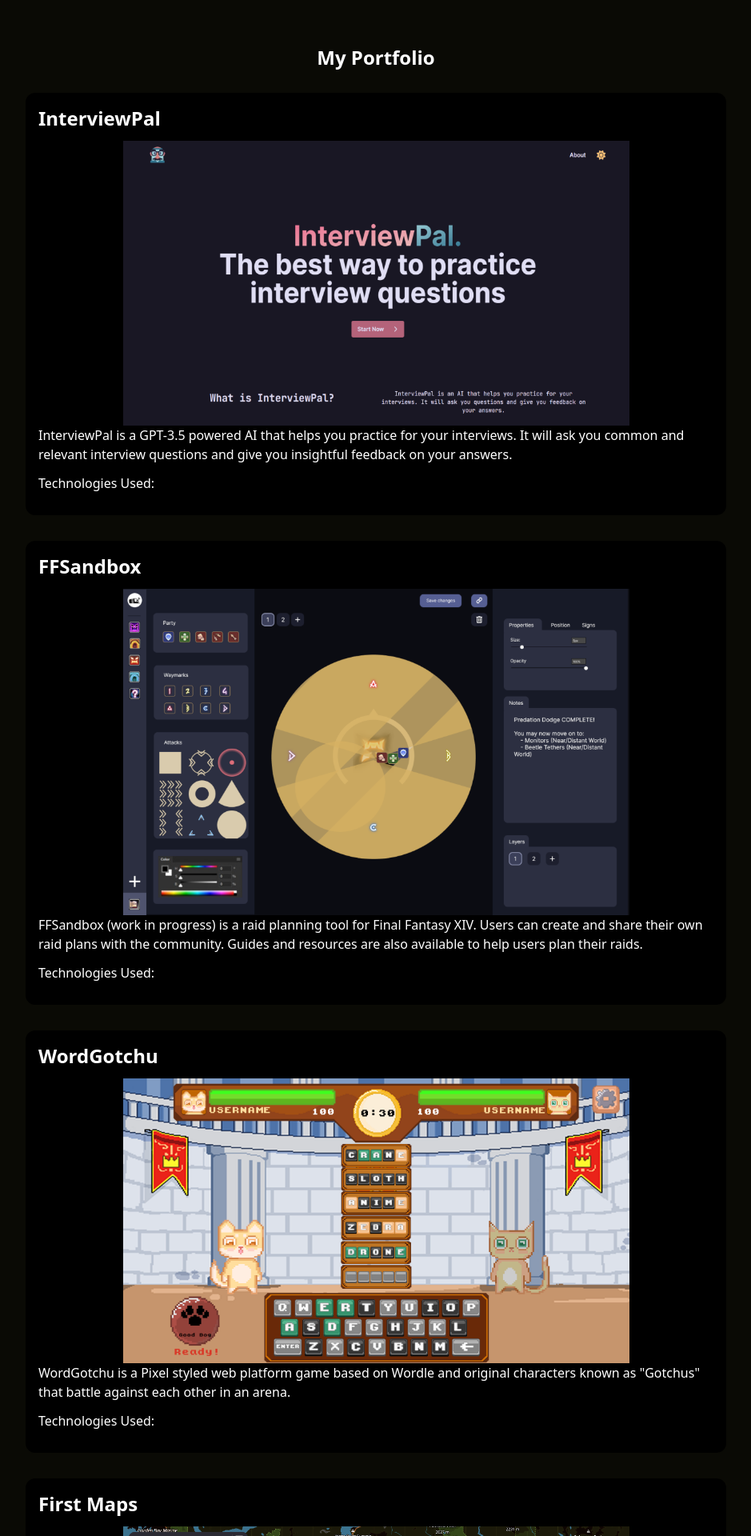
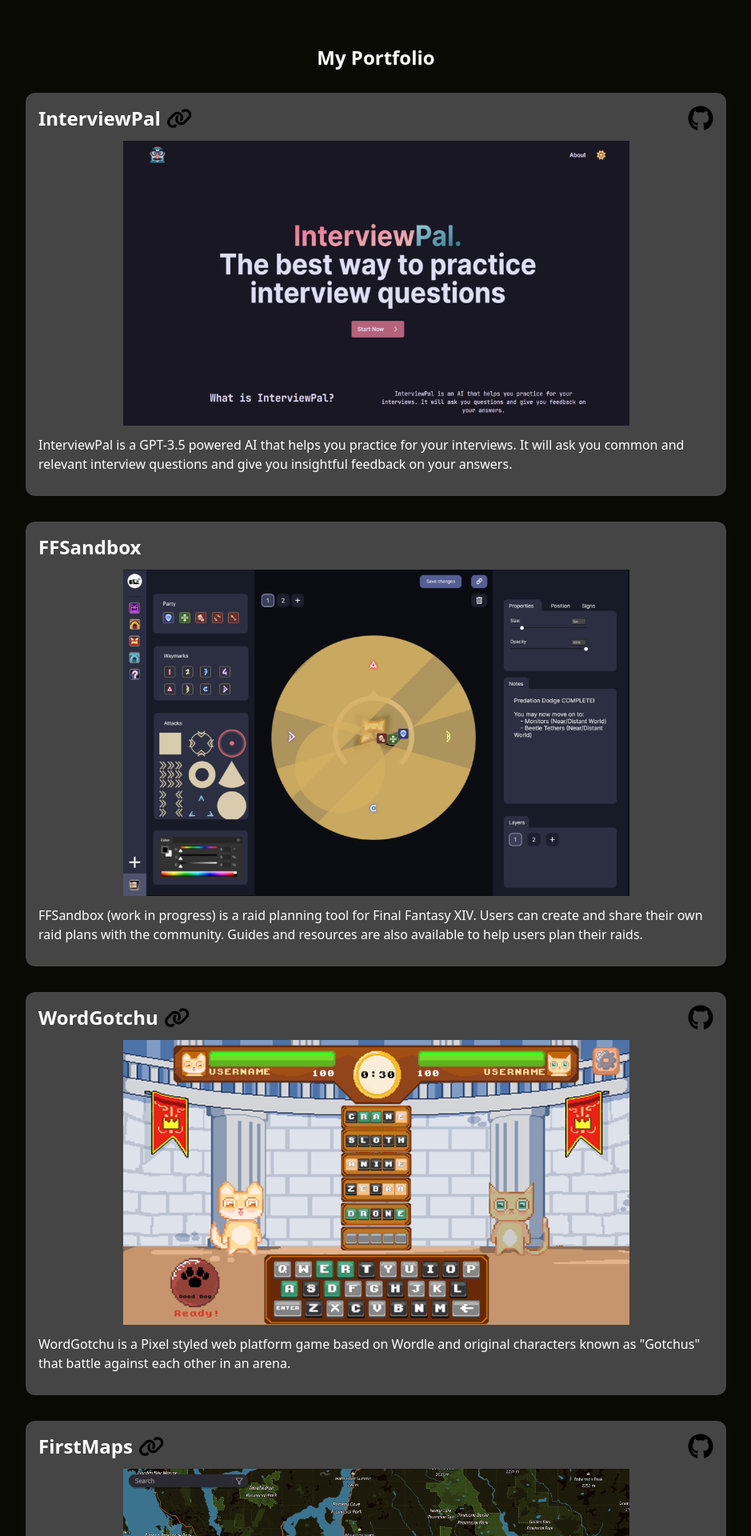
Before and after one commit to kieferhogg/portfolio, a Next.js app: page / in a window 1280 px wide. Shown: the part 780-2700 px from the top of the page at 80% size, without its empty margins (210-1149 px from the left). Built offline with nearby package versions, Linux system fonts and the light colour scheme.

Commit message:
buggfixes and added link and github

```diff
--- a/src/pages/index.tsx
+++ b/src/pages/index.tsx
@@ -21,10 +21,10 @@
         <meta content="https://www.kieferhogg.com" property="og:url" />
         <meta content="#0a0a05" data-react-helmet="true" name="theme-color" />
       </Head>
-      <nav className="flex flex-row justify-start w-20 m-2 h-screen fixed top-0 left-0">
+      <nav className="flex-row justify-start w-20 m-2 h-screen fixed top-0 left-0 hidden md:flex">
         <ul className="flex flex-col items-center w-full mt-4">
           <li className="flex flex-row justify-center items-center w-full my-2 bg-black hover:bg-[#454545] rounded-xl">
-            <Link href="/#home">
+            <Link href="/#home" scroll={false}>
               <p className="flex flex-row justify-center items-center w-full h-full py-2">
                 <Image src="/images/favicon.png" alt="Home" className="w-8 h-8" width={32} height={32} />
                 iefer
@@ -35,14 +35,14 @@
             </Link>
           </li>
           <li className="flex flex-row justify-center items-center w-full my-2 bg-black hover:bg-[#454545] rounded-xl">
-            <Link href="/#portfolio">
+            <Link href="/#portfolio" scroll={false}>
               <p className="flex flex-row justify-center items-center w-full h-full py-2">
                 Portfolio
               </p>
             </Link>
           </li>
           <li className="flex flex-row justify-center items-center w-full my-2 bg-black hover:bg-[#454545] rounded-xl">
-            <Link href="/#contact">
+            <Link href="/#contact" scroll={false}>
               <p className="flex flex-row justify-center items-center w-full h-full py-2">
                 Contact
               </p>
@@ -51,8 +51,8 @@
         </ul>
       </nav>
 
-      <main className="flex flex-col justify-center w-full flex-1 ml-24 pr-28 text-center">
-        <div id="home" className="flex flex-col justify-center w-full flex-1 pt-24 mb-80 text-left">
+      <main className="flex flex-col justify-center w-full flex-1 ml md:ml-24 md:pr-28 text-center">
+        <div id="home" className="flex flex-col justify-center w-full flex-1 px-8 pt-24 mb-80 text-left">
           <h1 className="text-6xl font-bold pb-3">Hello World,</h1>
           <h1 className="text-6xl font-bold pb-3">{"I'm Kiefer"}</h1>
           <h2 className="text-4xl pb-3">Full-Stack Web Developer</h2>
@@ -63,44 +63,103 @@
           </h3>
         </div>
         <div className="flex flex-col items-center justify-center">
-          <div className="flex flex-col justify-center w-3/4 m-4 bg-black hover:bg-[#454545] rounded-xl text-left">
+
+          <div className="flex flex-col justify-center w-3/4 m-4 bg-[#454545] rounded-xl text-left">
             <div className="p-4">
-              <h3 className="text-2xl font-bold pb-3">InterviewPal</h3>
+              <div className="flex flex-row justify-between">
+                <Link
+                  href="https://interviewpal.vercel.app/"
+                  target="_blank"
+                  rel="noopener noreferrer"
+                  className="flex flex-row"
+                >
+                  <h3 className="text-2xl font-bold mb-3">InterviewPal</h3>
+                  <Image src="/images/link-solid.svg" alt="Link" className="w-8 h-8 ml-2 color-white" width={32} height={32} />
+                </Link>
+                <Link
+                  href="https://github.com/InterviewPal/InterviewPal"
+                  target="_blank"
+                  rel="noopener noreferrer"
+                  className="flex flex-row"
+                >
+                  <Image src="/images/github.svg" alt="Github" className="w-8 h-8 ml-2 color-white" width={32} height={32} />
+                </Link>
+              </div>
               <Image src="/images/InterviewPal.png" alt="InterviewPal" className="w-3/4 m-auto" width={640} height={360} />
-              <p className="text-l pb-3">
+              <p className="text-l py-3">
                 {"InterviewPal is a GPT-3.5 powered AI that helps you practice for your interviews. It will ask you common and relevant interview questions and give you insightful feedback on your answers."}
               </p>
-              <p className="text-l pb-3">Technologies Used:</p>
             </div>
           </div>
-          <div className="flex flex-col justify-center w-3/4 m-4 bg-black hover:bg-[#454545] rounded-xl text-left">
+
+          <div className="flex flex-col justify-center w-3/4 m-4 bg-[#454545] rounded-xl text-left">
             <div className="p-4">
-              <h3 className="text-2xl font-bold pb-3">FFSandbox</h3>
+              <div className="flex flex-row justify-between">
+                <h3 className="text-2xl font-bold pb-3">FFSandbox</h3>
+              </div>
               <Image src="/images/FFSandbox.png" alt="FFSandbox" className="w-3/4 m-auto" width={640} height={360} />
-              <p className="text-l pb-3">
+              <p className="text-l py-3">
                 {"FFSandbox (work in progress) is a raid planning tool for Final Fantasy XIV. Users can create and share their own raid plans with the community. Guides and resources are also available to help users plan their raids."}
               </p>
-              <p className="text-l pb-3">Technologies Used:</p>
+
             </div>
           </div>
-          <div className="flex flex-col justify-center w-3/4 m-4 bg-black hover:bg-[#454545] rounded-xl text-left">
+
+          <div className="flex flex-col justify-center w-3/4 m-4 bg-[#454545] rounded-xl text-left">
             <div className="p-4">
-              <h3 className="text-2xl font-bold  pb-3">WordGotchu</h3>
+              <div className="flex flex-row justify-between">
+                <Link
+                  href="https://wordgotchu.herokuapp.com/"
+                  target="_blank"
+                  rel="noopener noreferrer"
+                  className="flex flex-row w-min"
+                >
+                  <h3 className="text-2xl font-bold  pb-3">WordGotchu</h3>
+                  <Image src="/images/link-solid.svg" alt="Link" className="w-8 h-8 ml-2 color-white" width={32} height={32} />
+                </Link>
+                <Link
+                  href="https://github.com/iantelli/word-gotchu"
+                  target="_blank"
+                  rel="noopener noreferrer"
+                  className="flex flex-row"
+                >
+                  <Image src="/images/github.svg" alt="Github" className="w-8 h-8 ml-2 color-white" width={32} height={32} />
+                </Link>
+              </div>
               <Image src="/images/WordGotchu.png" alt="WordGotchu" className="w-3/4 m-auto" width={640} height={360} />
-              <p className="text-l pb-3">
+              <p className="text-l py-3">
                 {"WordGotchu is a Pixel styled web platform game based on Wordle and original characters known as \"Gotchus\" that battle against each other in an arena."}
               </p>
-              <p className="text-l pb-3">Technologies Used:</p>
+
             </div>
           </div>
-          <div className="flex flex-col justify-center w-3/4 m-4 bg-black hover:bg-[#454545] rounded-xl text-left">
+
+          <div className="flex flex-col justify-center w-3/4 m-4 bg-[#454545] rounded-xl text-left">
             <div className="p-4">
-              <h3 className="text-2xl font-bold pb-3">First Maps</h3>
+              <div className="flex flex-row justify-between">
+                <Link
+                  href="https://www.firstmaps.online/"
+                  target="_blank"
+                  rel="noopener noreferrer"
+                  className="flex flex-row w-min"
+                >
+                  <h3 className="text-2xl font-bold pb-3">FirstMaps</h3>
+                  <Image src="/images/link-solid.svg" alt="Link" className="w-8 h-8 ml-2 color-white" width={32} height={32} />
+                </Link>
+                <Link
+                  href="https://github.com/First-Maps/first-maps"
+                  target="_blank"
+                  rel="noopener noreferrer"
+                  className="flex flex-row"
+                >
+                  <Image src="/images/github.svg" alt="Github" className="w-8 h-8 ml-2 color-white" width={32} height={32} />
+                </Link>
+              </div>
               <Image src="/images/FirstMaps.png" alt="FirstMaps" className="w-3/4 m-auto" width={640} height={360} />
-              <p className="text-l pb-3">
-                {"First Maps is a web application that allows First Nations communities to share their culture and histroy on a map. Users can create and view points of interest on a map and learn about the history and language of the First Nations community in that area."}
+              <p className="text-l py-3">
+                {"FirstMaps is a web application that allows First Nations communities to share their culture and histroy on a map. Users can create and view points of interest on a map and learn about the history and language of the First Nations community in that area."}
               </p>
-              <p className="text-l pb-3">Technologies Used:</p>
+
             </div>
           </div>
         </div>
@@ -110,34 +169,34 @@
               Contact Me
             </h3>
           </div>
-          <p className="text-l pb-3 px-56">
+          <p className="text-l pb-3 px-8 md:px-40">
             {"I’m interested in freelance opportunities – especially ambitious or large projects. However, if you have other request or question, don’t hesitate to contact me using any of the links below."}
           </p>
           <div className="flex flex-row justify-center">
-            <a
+            <Link
               href="https://www.linkedin.com/in/kiefer-hogg/"
               target="_blank"
               rel="noopener noreferrer"
               className="flex flex-row justify-center items-center w-12 h-12 rounded-full bg-gray-200 hover:bg-gray-300 m-2"
             >
               <Image src="/images/linkedin-in.svg" alt="LinkedIn" className="w-8 h-8" width={32} height={32} />
-            </a>
-            <a
+            </Link>
+            <Link
               href="mailto:kieferhogg@gmail.com"
               target="_blank"
               rel="noopener noreferrer"
               className="flex flex-row justify-center items-center w-12 h-12 rounded-full bg-gray-200 hover:bg-gray-300 m-2"
             >
               <Image src="/images/email.svg" alt="Email" className="w-8 h-8" width={32} height={32} />
-            </a>
-            <a
+            </Link>
+            <Link
               href="https://www.github.com/kieferhogg"
               target="_blank"
               rel="noopener noreferrer"
               className="flex flex-row justify-center items-center w-12 h-12 rounded-full bg-gray-200 hover:bg-gray-300 m-2"
             >
               <Image src="/images/github.svg" alt="GitHub" className="w-8 h-8" width={32} height={32} />
-            </a>
+            </Link>
           </div>
         </div>
       </main>
--- a/src/styles/globals.css
+++ b/src/styles/globals.css
@@ -1,6 +1,14 @@
+@layer base {
+  html {
+    @apply scroll-smooth;
+  }
+}
+
 @tailwind base;
 @tailwind components;
 @tailwind utilities;
+
+
 
 body {
   background-color: #0a0a05;
@@ -16,10 +24,14 @@
   z-index: 1;
 }
 
-main,
-nav {
+main {
   position: relative;
   z-index: 2;
   overflow: scroll;
   height: 100%;
 }
+
+nav {
+  position: relative;
+  z-index: 2;
+}
```
Also changed, not shown: public/images/link-solid.svg (added).
